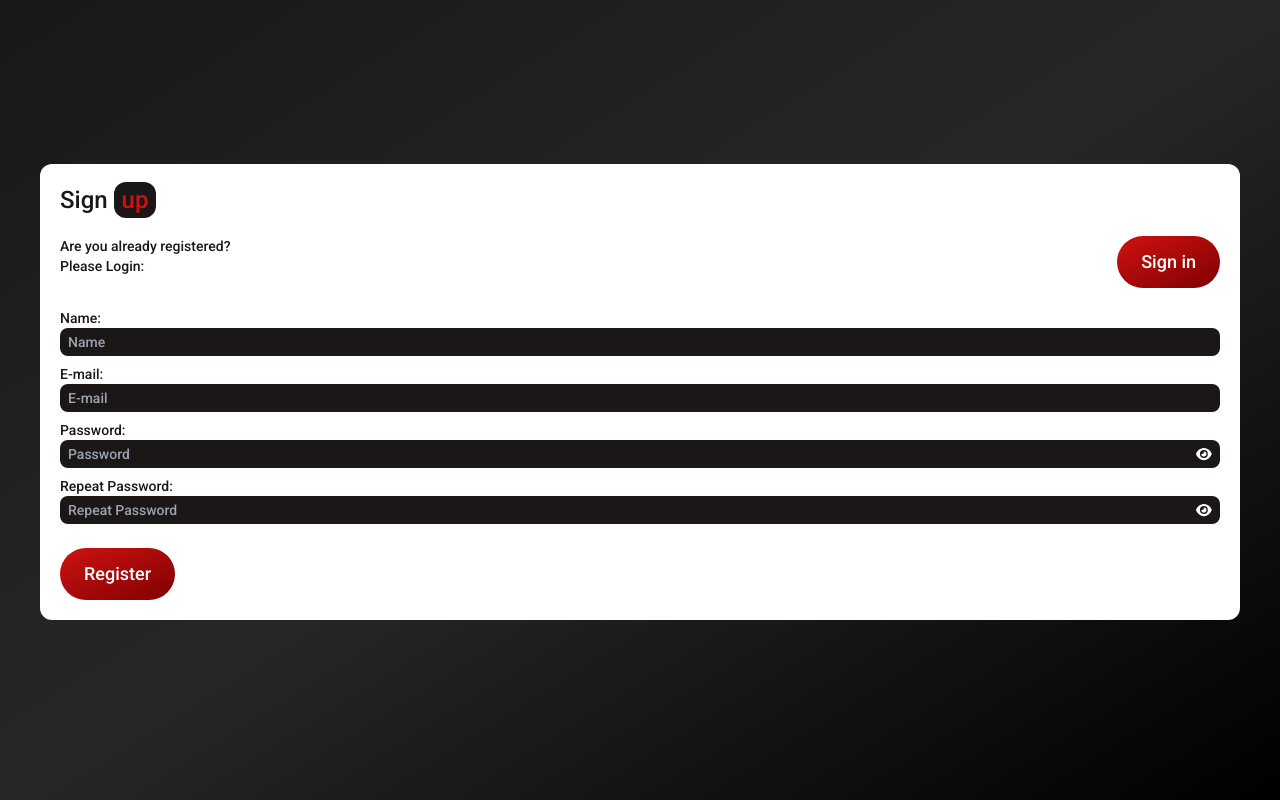
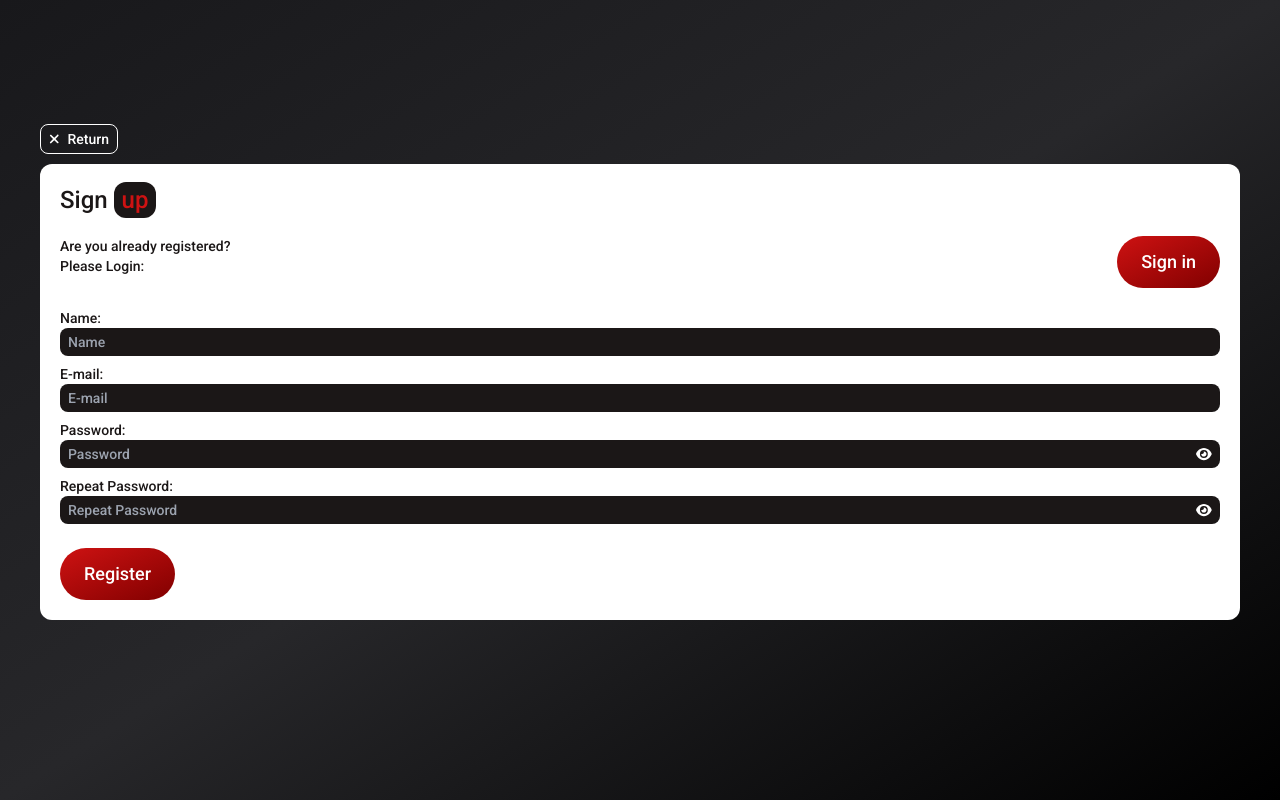
Before and after one commit to SantiagoMorais/daily-diet-frontend, a React (Vite) app: page /sign-up in a window 1280 px wide. Built offline with nearby package versions, Linux system fonts and the light colour scheme; no server answers.

Commit message:
created: ReturnButton component

```diff
--- a/src/components/signUp/index.tsx
+++ b/src/components/signUp/index.tsx
@@ -1,11 +1,13 @@
 import { button } from "@styles/index";
 import { Link } from "react-router-dom";
 import { SignUpForm } from "./signUpForm";
+import { RetunrButton } from "./returnButton";
 
 export const SignUp = () => {
   return (
     <div className="flex h-full w-screen max-w-screen-2xl items-center justify-center overflow-hidden px-10">
-      <div className="flex w-full min-w-64 flex-col gap-5 rounded-xl bg-white p-5 text-bg">
+      <div className="relative flex w-full min-w-64 flex-col gap-5 rounded-xl bg-white p-5 text-bg">
+        <RetunrButton />
         <h2 className="text-2xl">
           Sign{" "}
           <span className="rounded-xl bg-bg px-2 py-1 text-primary">up</span>
--- /dev/null
+++ b/src/components/signUp/returnButton/index.tsx
@@ -0,0 +1,15 @@
+import { faTimes } from "@fortawesome/free-solid-svg-icons";
+import { FontAwesomeIcon } from "@fortawesome/react-fontawesome";
+import { Link } from "react-router-dom";
+
+export const RetunrButton = () => {
+  return (
+    <Link
+      to={"/"}
+      className="absolute -top-10 left-0 flex items-center gap-2 rounded-lg border border-white px-2 py-1 text-white duration-300 hover:scale-110 hover:opacity-80 hover:shadow-allAround"
+    >
+      <FontAwesomeIcon icon={faTimes} />
+      Return
+    </Link>
+  );
+};
```
